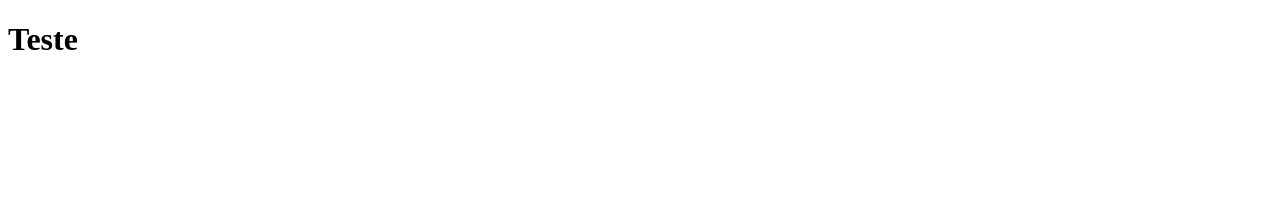
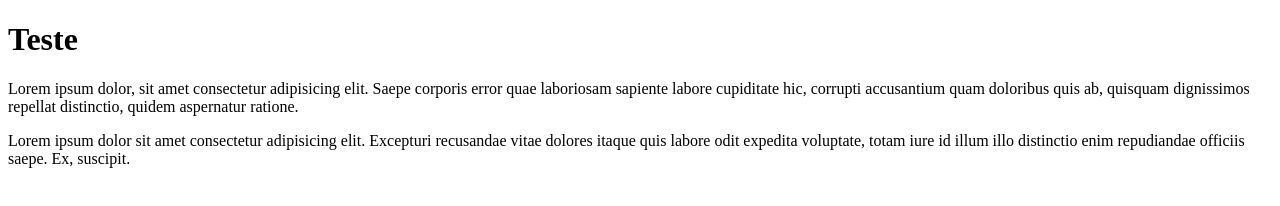
Before and after one commit to DenerMachado/shirleyrosa, a plain HTML site: page shirley.html in a window 1280 px wide. Drawn offline with Linux system fonts and the light colour scheme.

Commit message:
testando

```diff
--- a/shirley.html
+++ b/shirley.html
@@ -8,7 +8,12 @@
 </head>
 <body>
     <div class="container">
-        <h1> Teste </h1>
+        <main>
+           <h1> Teste </h1>
+           <p>Lorem ipsum dolor, sit amet consectetur adipisicing elit. Saepe corporis error quae laboriosam sapiente labore cupiditate hic, corrupti accusantium quam doloribus quis ab, quisquam dignissimos repellat distinctio, quidem aspernatur ratione.</p>
+           <p>Lorem ipsum dolor sit amet consectetur adipisicing elit. Excepturi recusandae vitae dolores itaque quis labore odit expedita voluptate, totam iure id illum illo distinctio enim repudiandae officiis saepe. Ex, suscipit.</p>
+        </main>
+
 
     </div>
 </body>
```
